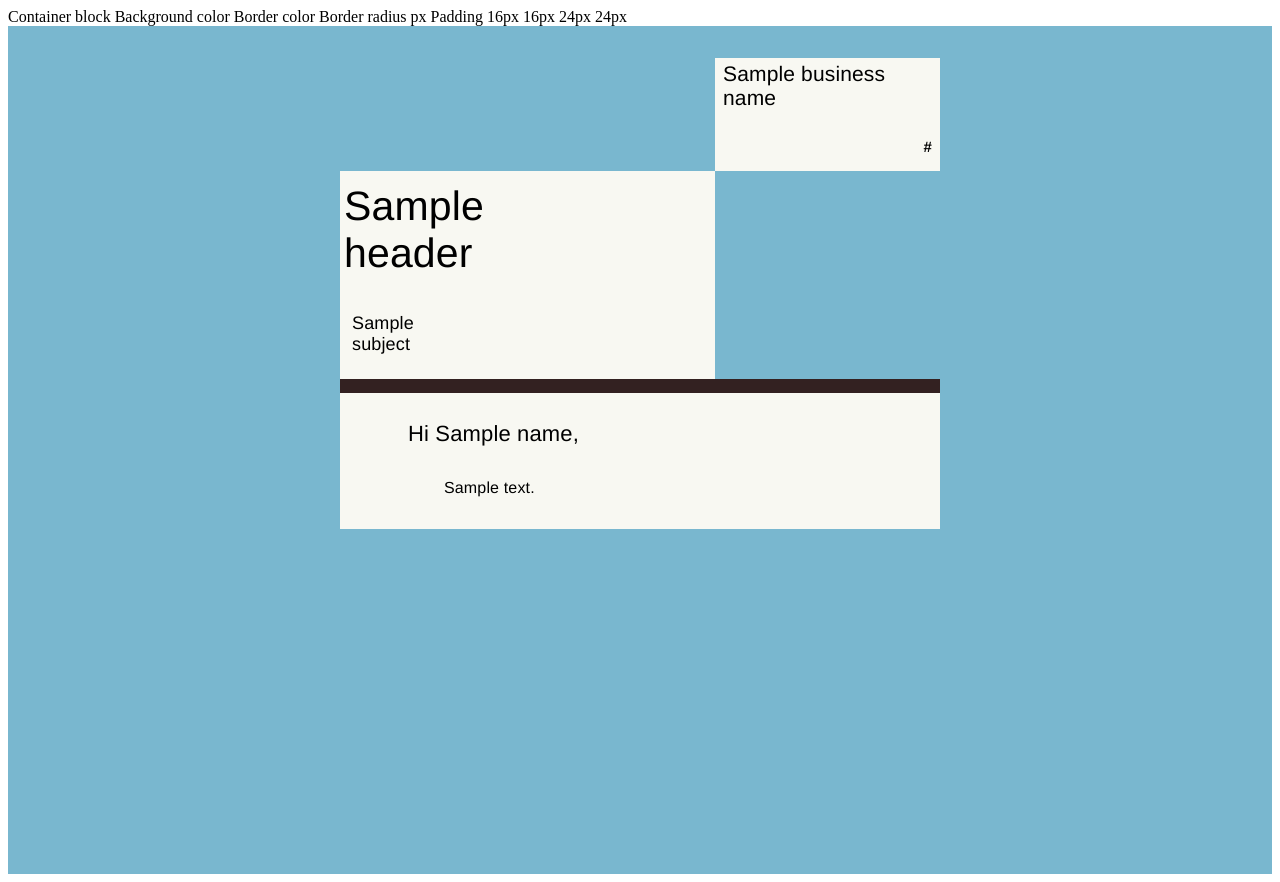
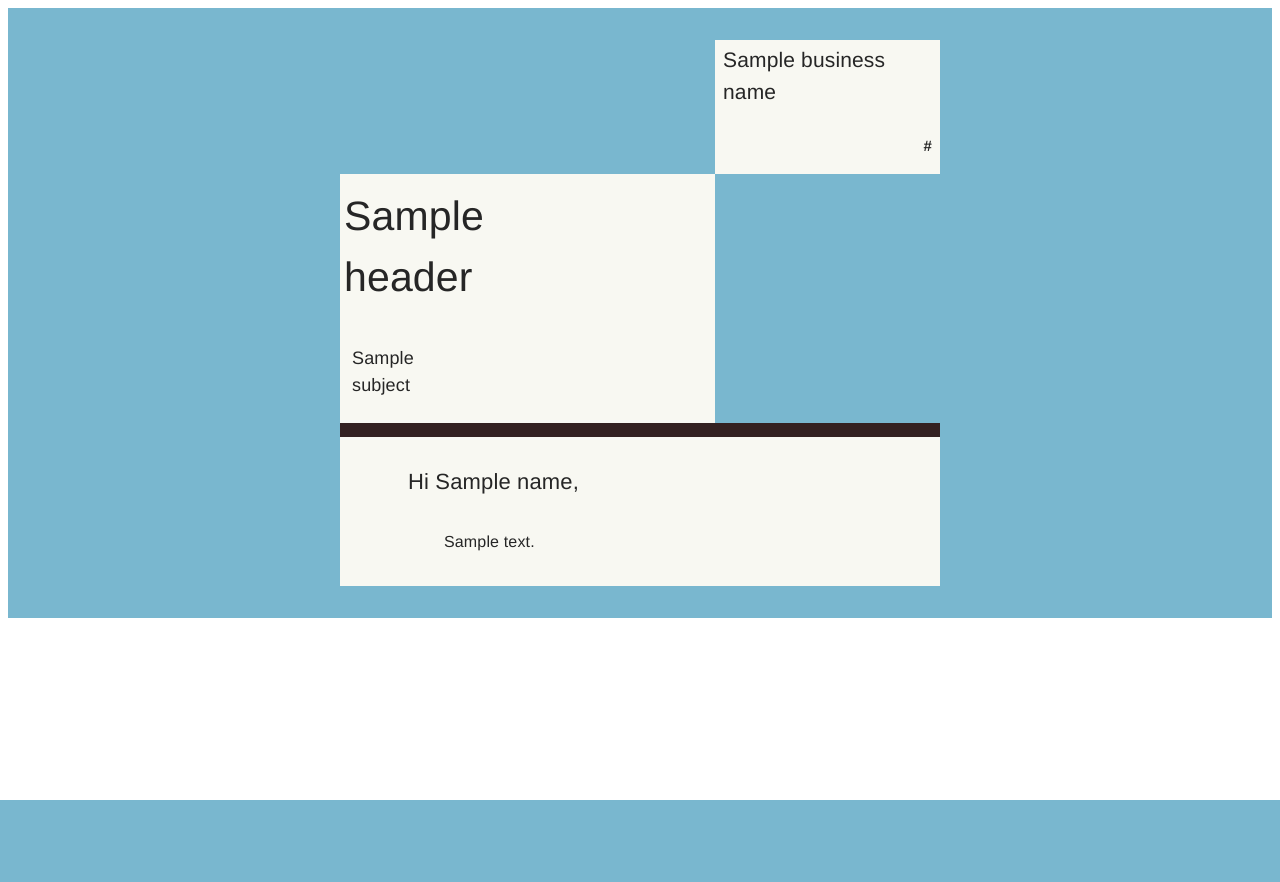
Before and after one commit to lmckeelv/RainbowDash_Hackathon, a Python web app: template email-platform/backend/templates/template.html in a window 1280 px wide. After the commit the page ends 800 px from the top, so only its background shows below. Run offline with Jinja, Linux system fonts and the light colour scheme; the template is opened without the code that fills it: most values are stand-ins (such as "Sample title", 1, 10 or a date in 2020).

Commit message:
temp text removal

```diff
--- a/email-platform/backend/templates/template.html
+++ b/email-platform/backend/templates/template.html
@@ -1,20 +1,3 @@
-
-Container block
-Background color
-Border color
-Border radius
-
-px
-Padding
-
-16px
-
-16px
-
-24px
-
-24px
-
 <!doctype html>
 <html>
   <body>
```
